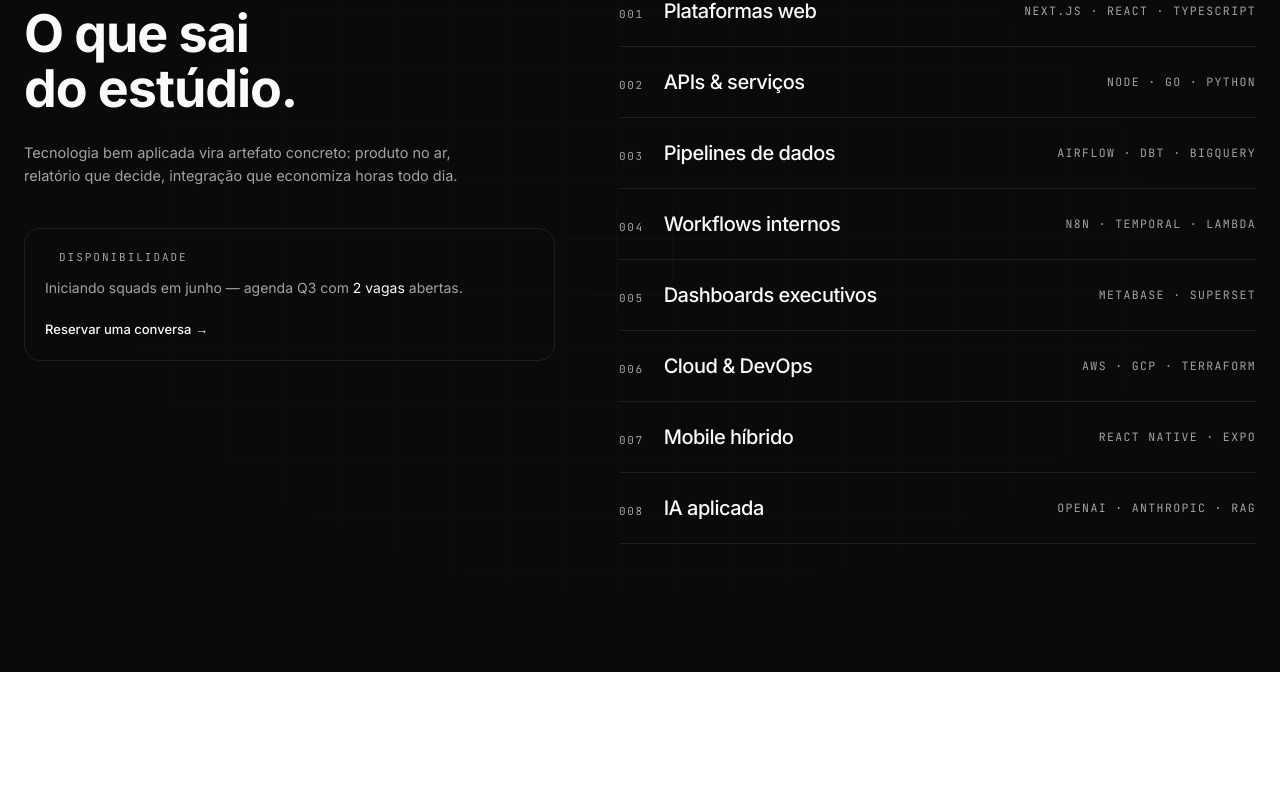
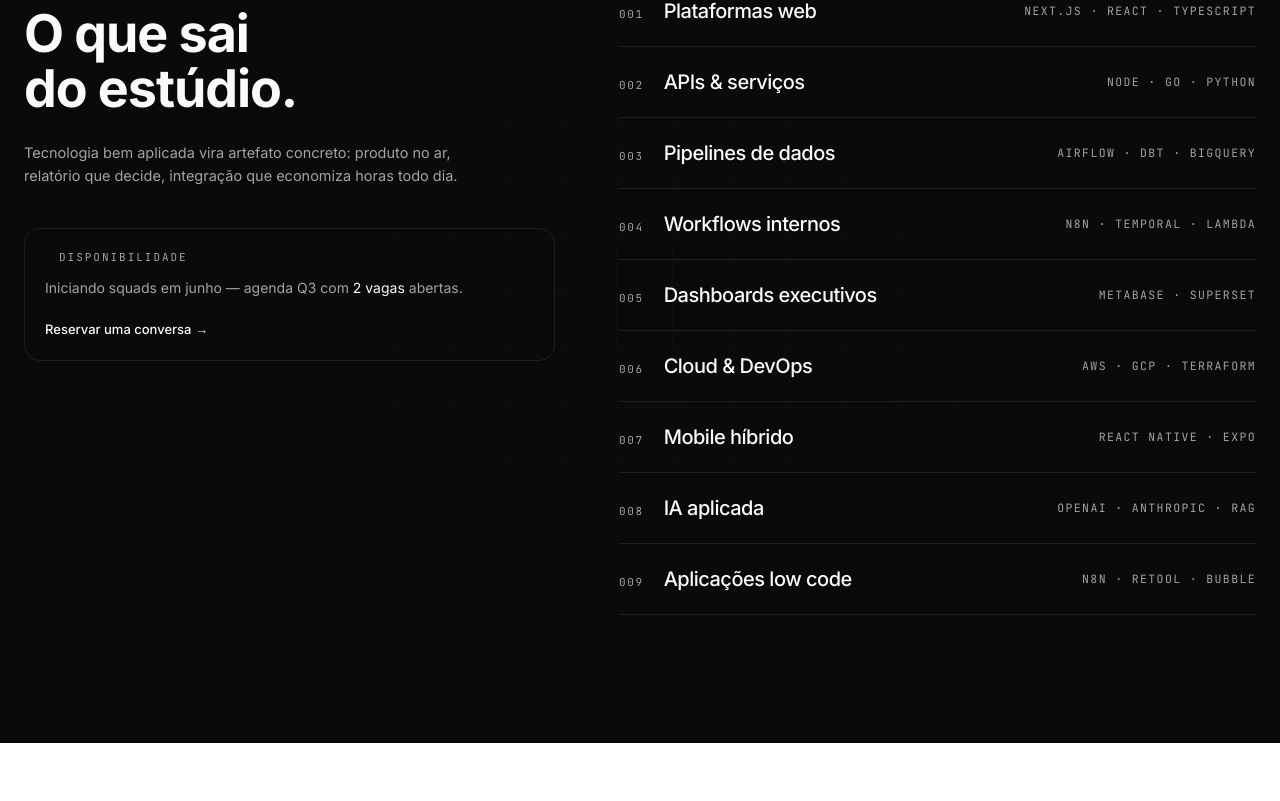
Before and after one commit to AnnaJulyaVieira/annovasystem, a Next.js app: page / in a window 1280 px wide. Shown: the part 2134-2935 px from the top of the page. Built offline with nearby package versions, Linux system fonts and the light colour scheme.

Commit message:
feat: update deliverables list and change package name to ag2-tech

```diff
--- a/components/Deliverables.tsx
+++ b/components/Deliverables.tsx
@@ -7,6 +7,7 @@ const deliverables = [
   { id: "006", label: "Cloud & DevOps", weight: "AWS · GCP · Terraform" },
   { id: "007", label: "Mobile híbrido", weight: "React Native · Expo" },
   { id: "008", label: "IA aplicada", weight: "OpenAI · Anthropic · RAG" },
+  { id: "009", label: "Aplicações low code", weight: "n8n · Retool · Bubble" },
 ];
 
 export default function Deliverables() {
```
Also changed, not shown: 1 other file (tests, documents, lock files or other folders).
